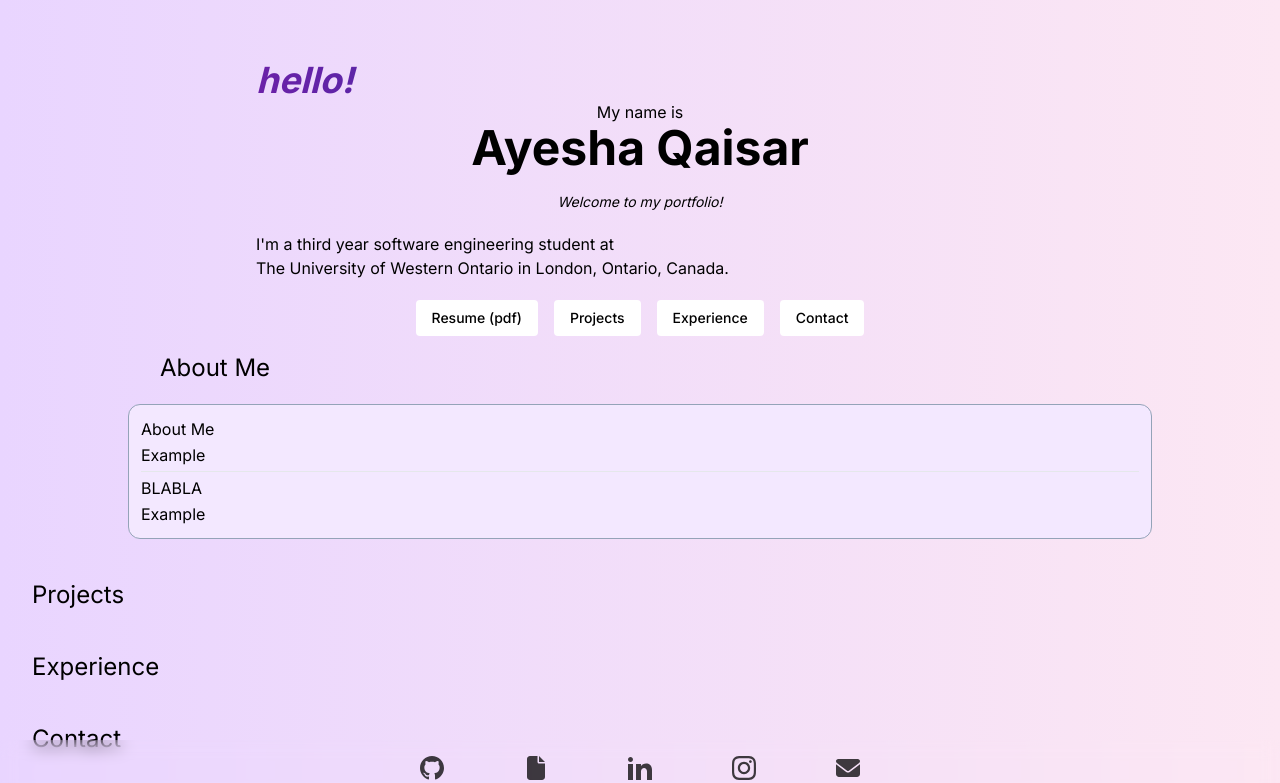
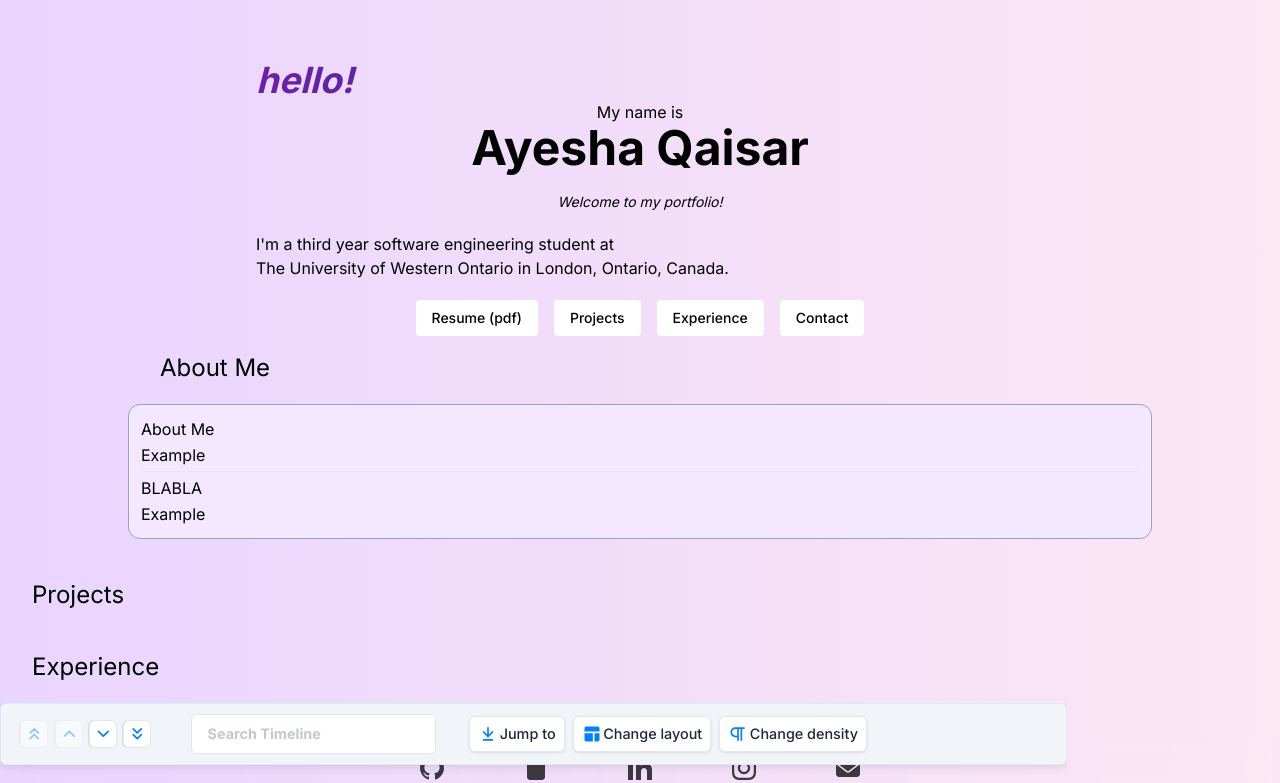
Before and after one commit to ayeshaq2/aq-portfolio, a Next.js app: page / in a window 1280 px wide. Shown: the top 783 px of the page. Built offline with nearby package versions, Linux system fonts and the light colour scheme.

Commit message:
minor changes

```diff
--- a/app/page.js
+++ b/app/page.js
@@ -3,12 +3,13 @@
 import Image from 'next/image'
 import { Link } from '@chakra-ui/react'
 import Footer from './components/footer/Footer.js'
+import Timeline from './components/timeline/Timeline.js'
 import { Card, CardHeader, CardBody, CardFooter, Heading, Stack, Box, Text, StackDivider } from '@chakra-ui/react'
 
 export default function Home() {
   return (
     <main className="min-h-screen bg-gradient-to-r from-purple-200 to-pink-100 pb-10 ">
-      <div class="flex justify-center pt-10 ">
+      <div className="flex justify-center pt-10 ">
 
       <div className='w-3/5  pt-5 rounded-md justify-center align-center items-center'>
         <div className='text-black'>
@@ -90,6 +91,7 @@ export default function Home() {
 
     <div>
       <h2 className='pt-10 ms-8 text-2xl'>Experience</h2>
+      <Timeline/>
 
 
 
```
Also changed, not shown: data.json (deleted).
